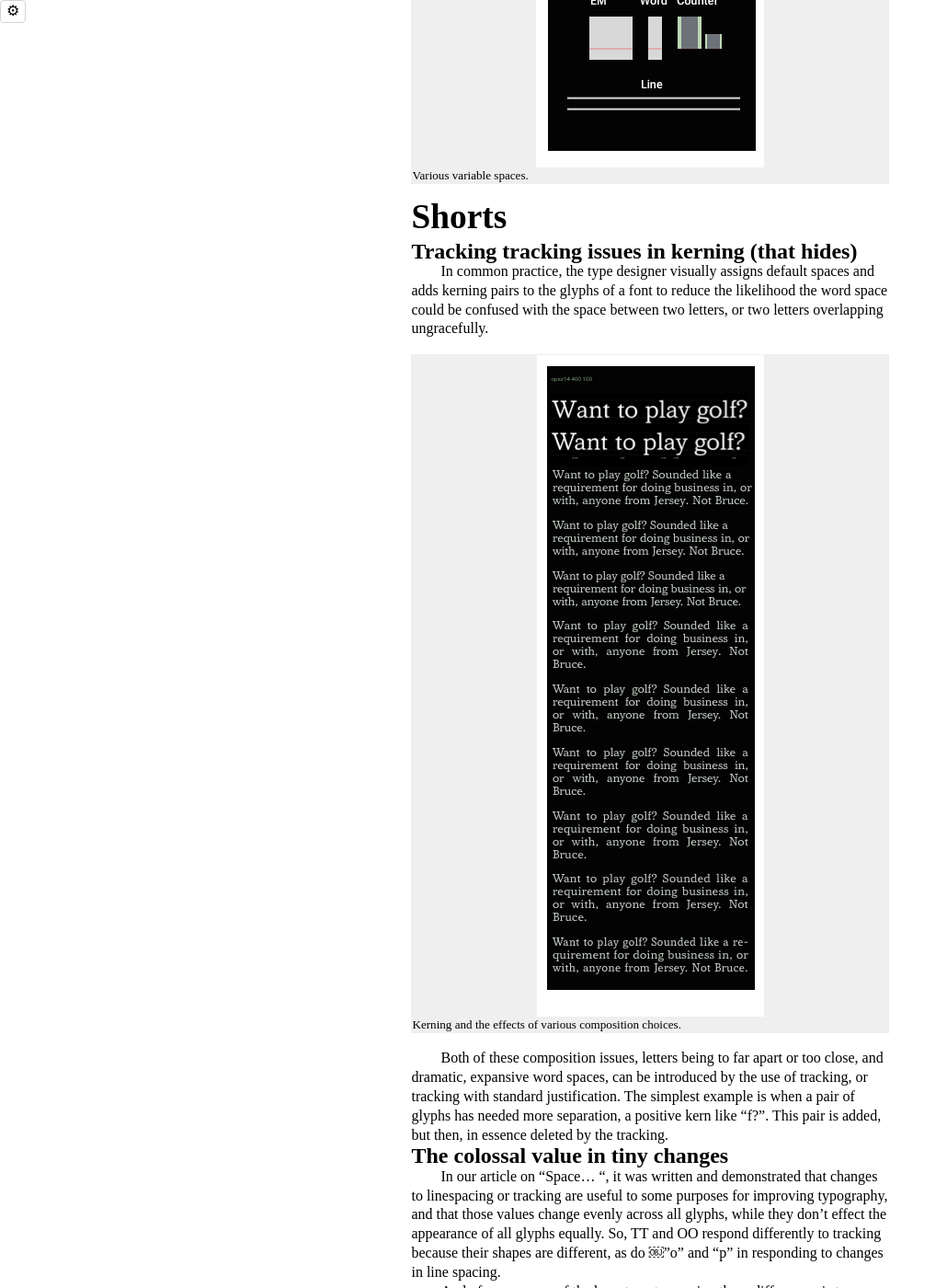
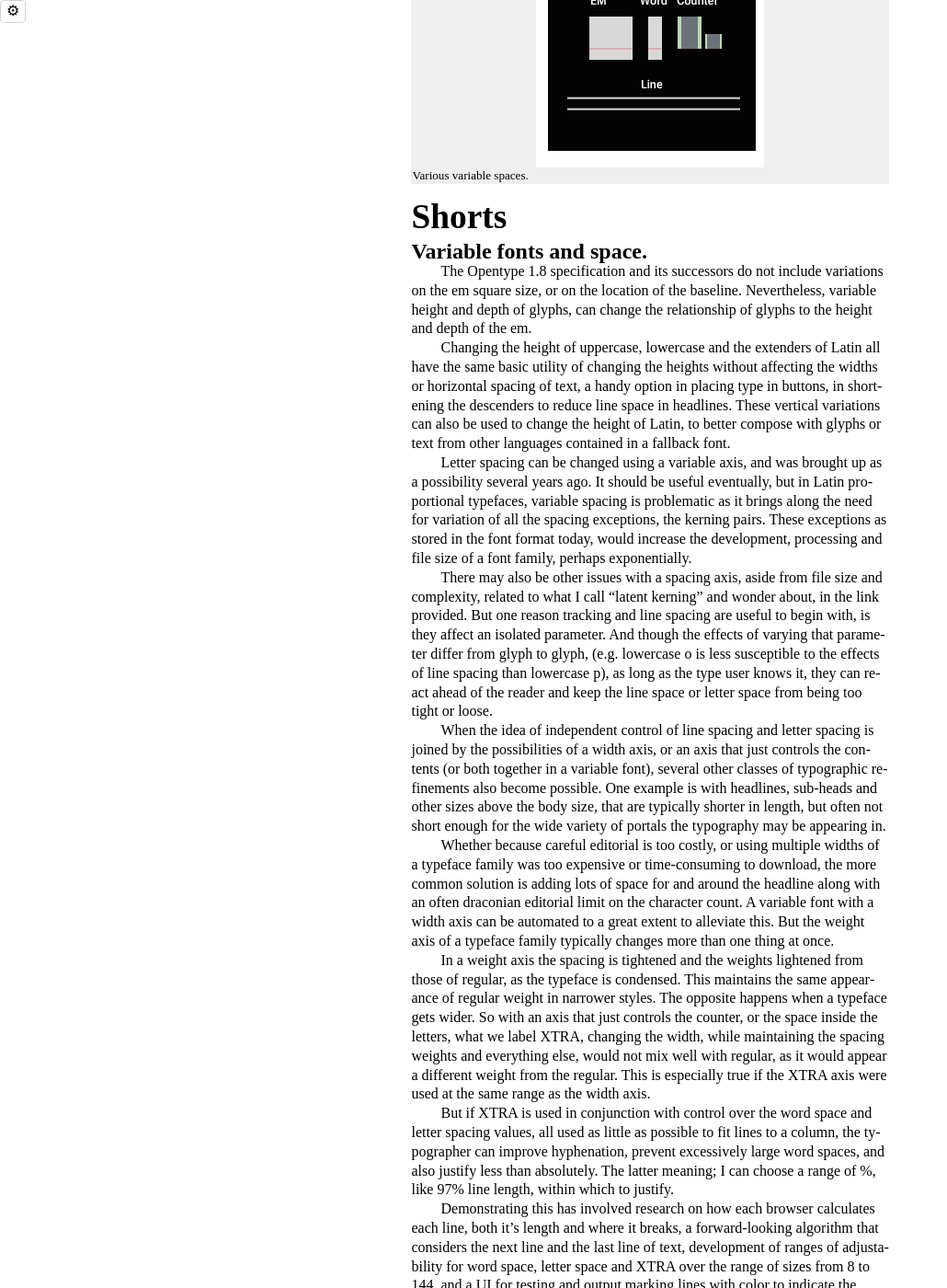
Before and after one commit to graphicore/varla-varfo, a Jekyll site: the page built from Emsquare/Volume-01/Issue-01/Main-Article.md, in a window 1280 px wide and 1400 px high, scrolled down 10637 px. Shown: the whole window at 92% size, without its empty margins (0-1030 px from the left). Built offline with Jekyll 4.4.1, drawn with Linux system fonts in a browser that asks for light colours; some web fonts are replaced; some of the changed text lies outside the part shown.

Commit message:
Update short-01.md

```diff
--- a/Emsquare/Volume-01/Issue-01/shorts/short-01.md
+++ b/Emsquare/Volume-01/Issue-01/shorts/short-01.md
@@ -1,10 +1,23 @@
 ---
-title: "Tracking tracking issues in kerning (that hides)"
+title: "Variable fonts and space."
 ---
 
-In common practice, the type designer visually assigns default spaces and adds kerning pairs to the glyphs of a font to reduce the likelihood the word space could be confused with the space between two letters, or two letters overlapping ungracefully.
-{% include figure
-        src="./images/Figure 1.png"
-        caption="Kerning and the effects of various composition choices."
-%}
-Both of these composition issues, letters being to far apart or too close, and dramatic, expansive word spaces, can be introduced by the use of tracking, or tracking with standard justification. The simplest example is when a pair of glyphs has needed more separation, a positive kern like "f?". This pair is added, but then, in essence deleted by the tracking.
+The Opentype 1.8 specification and its successors do not include  variations on the em square size, or on the location of the baseline.  Nevertheless, variable height and depth of glyphs, can change the relationship of glyphs to the height and depth of the em.
+
+Changing the height of uppercase, lowercase and the extenders of Latin all have the same basic utility of changing the heights without affecting the widths or horizontal spacing of text, a handy option in placing type in buttons, in shortening the descenders to reduce line space in headlines. These vertical  variations can also be used to change the height of Latin, to better compose with glyphs or text from other languages contained in a fallback font.
+
+Letter spacing can be changed using a variable axis, and was brought up as a possibility several years ago. It should be useful eventually, but in Latin proportional typefaces, variable spacing is problematic as it brings along the need for variation of all the spacing exceptions, the kerning pairs. These exceptions as stored in the font format today, would increase the development, processing and file size of a font family, perhaps exponentially.
+
+There may also be other issues with a spacing axis, aside from file size and complexity, related to what I call “latent kerning” and wonder about, in the link provided. But one reason tracking and line spacing are useful to begin with, is they affect an isolated parameter. And though the effects of varying that parameter differ from glyph to glyph, (e.g. lowercase o is less susceptible to the effects of line spacing than lowercase p), as long as the type user knows it, they can react ahead of the reader and keep the line space or letter space from being too tight or loose.
+
+When the idea of independent control of line spacing and letter spacing is joined by the possibilities of a width axis, or an axis that just controls the contents (or both together in a variable font), several other classes of typographic refinements also become possible. One example is with headlines, sub-heads and other sizes above the body size, that are typically shorter in length, but often not short enough for the wide variety of portals the typography may be appearing in.
+
+Whether because careful editorial is too costly, or using multiple widths of a typeface family was too expensive or time-consuming to download, the more common solution is adding lots of space for and around the headline along with an often draconian editorial limit on the character count. A variable font with a width axis can be automated to a great extent to alleviate this. But the weight axis of a typeface family typically changes more than one thing at once.
+
+In a weight axis the spacing is tightened and the weights lightened from those of regular, as the typeface is condensed. This maintains the same appearance of regular weight in narrower styles. The opposite happens when a typeface gets wider. So with an axis that just controls the counter, or the space inside the letters, what we label XTRA, changing the width, while maintaining the spacing weights and everything else, would not mix well with regular, as it would appear a different weight from the regular. This is especially true if the XTRA axis were used at the same range as the width axis.
+
+But if XTRA is used in conjunction with control over the word space and letter spacing values, all used as little as possible to fit lines to a column, the typographer can improve hyphenation, prevent excessively large word spaces, and also justify less than absolutely. The latter meaning; I can choose a range of %, like 97% line length, within which to justify.
+
+Demonstrating this has involved research on how each browser calculates each line, both it’s length and where it breaks, a forward-looking algorithm that considers the next line and the last line of text, development of ranges of adjustability for word space, letter space and XTRA over the range of sizes from 8 to 144, and a UI for testing and output marking lines with color to indicate the change in width.
+
+Future exploration into a variable hyphen feature, languages with different word-length tendencies, world scripts use, including styles with connecting glyphs...
```
